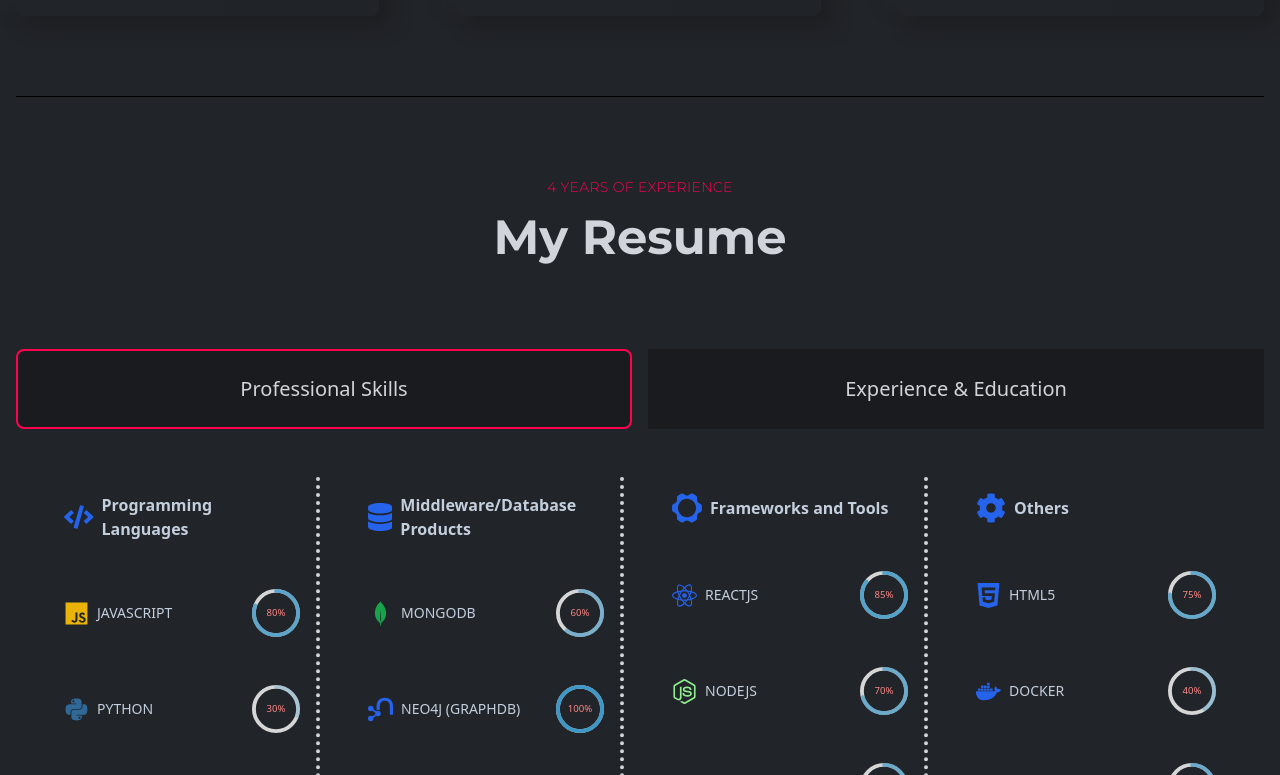
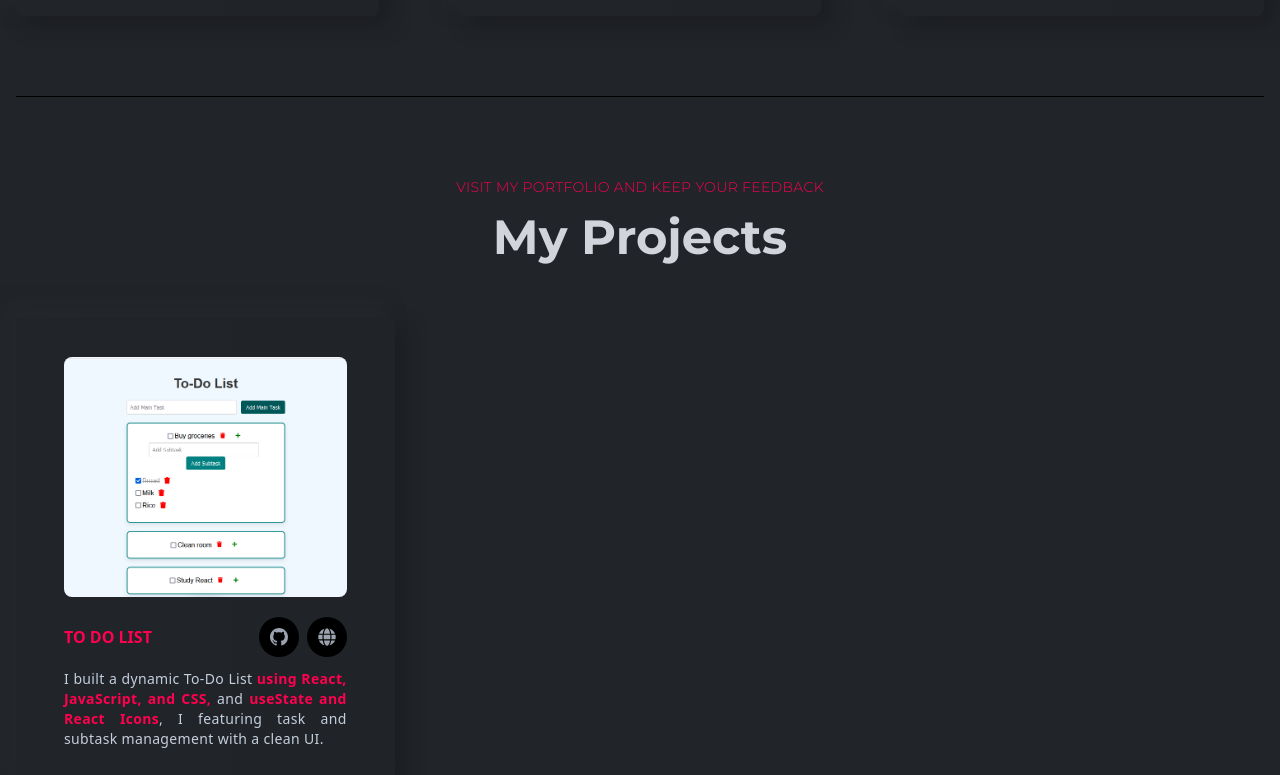
Before and after one commit to Binish30/portfolio, a React (Create React App) app: page / in a window 1280 px wide. Shown: the part 1425-2200 px from the top of the page. Built offline with nearby package versions, Linux system fonts and the light colour scheme.

Commit message:
projects

```diff
--- a/src/App.js
+++ b/src/App.js
@@ -5,6 +5,7 @@
 import Resume from "./components/resume/Resume";
 import Contacts from "./components/contacts/Contacts";
 import Footer from "./components/footer/Footer";
+import Projects from "./components/projects/Projects";
 
 function App() {
   return (
@@ -13,6 +14,7 @@
       <div className="max-w-screen-xl mx-auto">
         <Banner />
         <Features />
+        <Projects />
         <Resume />
         <Contacts />
         <Footer />
--- a/src/assets/index.js
+++ b/src/assets/index.js
@@ -1,9 +1,11 @@
 import bannerImg from "./images/bannerImg.png";
 import contactImg from "./images/contact/contactImg.png";
 import logo from "./images/logo.png";
+import todolist from "./images/projects/todolist.png"
 
 export {
     bannerImg,
     contactImg,
     logo,
+    todolist,
 };
--- /dev/null
+++ b/src/components/projects/Projects.js
@@ -0,0 +1,43 @@
+import React from "react";
+import Title from "../layouts/Title";
+import {
+ todolist
+} from "../../assets/index";
+import ProjectsCard from "./ProjectsCard";
+
+const Projects = () => {
+  return (
+    <section
+      id="projects"
+      className="w-full py-20 border-b-[1px] border-b-black"
+    >
+      <div className="flex justify-center items-center text-center">
+        <Title
+          title="VISIT MY PORTFOLIO AND KEEP YOUR FEEDBACK"
+          des="My Projects"
+        />
+      </div>
+      <div className="grid grid-cols-1 md:grid-cols-2 xl:grid-cols-3 gap-6 xl:gap-14">
+        <ProjectsCard
+          title="To Do List"
+          des={
+            <p>
+              I built a dynamic To-Do List{" "}
+              <span className="text-designColor font-bold">
+              using React, JavaScript, and CSS,
+              </span>{" "}
+              and
+              <span className="text-designColor font-bold"> useState and React Icons</span>, I
+              featuring task and subtask management with a clean UI.
+            </p>
+          }
+          src={todolist}
+          github="https://github.com/Binish30/To-Do-List"
+          live="https://todo-listapplication.vercel.app/s"
+        />
+      </div>
+    </section>
+  );
+};
+
+export default Projects;
--- /dev/null
+++ b/src/components/projects/ProjectsCard.js
@@ -0,0 +1,43 @@
+import React from "react";
+import { BsGithub } from "react-icons/bs";
+import { FaGlobe } from "react-icons/fa";
+
+const ProjectsCard = ({ title, des, src, live, github }) => {
+  return (
+    <div className="w-full p-4 xl:px-12 h-auto xl:py-10 rounded-lg shadow-shadowOne flex flex-col bg-gradient-to-r from-bodyColor to-[#202327] group hover:bg-gradient-to-b hover:from-gray-900 hover:gray-900 transition-colors duration-1000">
+      <div className="w-full h-[80%] overflow-hidden rounded-lg">
+        <img
+          className="w-full h-60 object-cover group-hover:scale-110 duration-300 cursor-pointer"
+          src={src}
+          alt="src"
+        />
+      </div>
+      <div className="w-full mt-5 flex flex-col  gap-6">
+        <div>
+          <div className="flex items-center justify-between">
+            <h3 className="text-base uppercase font-bold text-designColor">
+              {title}
+            </h3>
+            <div className="flex gap-2">
+              <span className="text-lg w-10 h-10 rounded-full bg-black inline-flex justify-center items-center text-gray-400 hover:text-designColor duration-300 cursor-pointer">
+                <a href={github} target="_blank" rel="noopener noreferrer">
+                  <BsGithub />
+                </a>
+              </span>
+              <span className="text-lg w-10 h-10 rounded-full bg-black inline-flex justify-center items-center text-gray-400 hover:text-designColor duration-300 cursor-pointer">
+              <a href={live} target="_blank" rel="noopener noreferrer">
+                  <FaGlobe />
+                </a>
+              </span>
+            </div>
+          </div>
+          <p className="text-sm tracking-wide mt-3 text-justify hover:text-gray-100 duration-300">
+            {des}
+          </p>
+        </div>
+      </div>
+    </div>
+  );
+};
+
+export default ProjectsCard;
--- a/src/constants/index.js
+++ b/src/constants/index.js
@@ -9,11 +9,11 @@
         title: "Features",
         link: "features",
     },
-    // {
-    //     _id: 1003,
-    //     title: "Projects",
-    //     link: "projects"
-    // },
+    {
+        _id: 1003,
+        title: "Projects",
+        link: "projects"
+    },
     {
         _id: 1004,
         title: "Resume",
```
Also changed, not shown: src/assets/images/projects/todolist.png (added).
